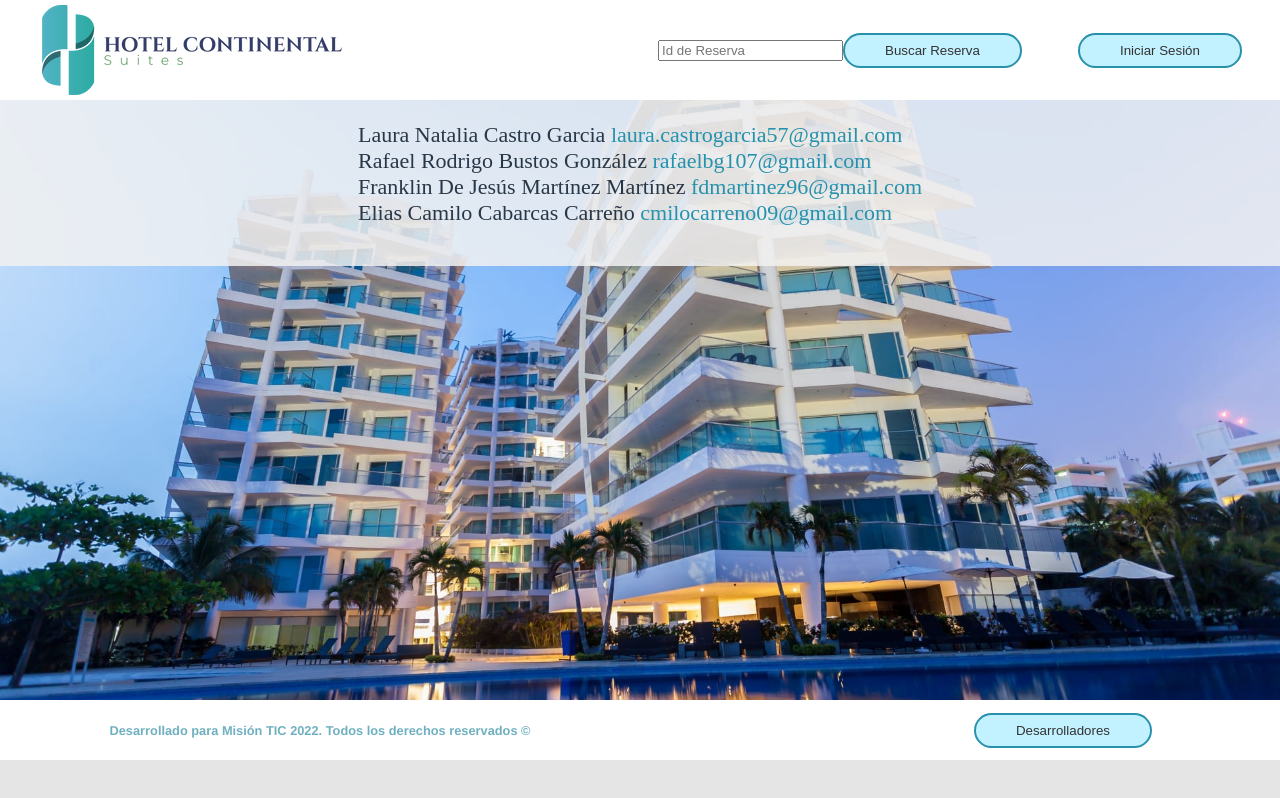
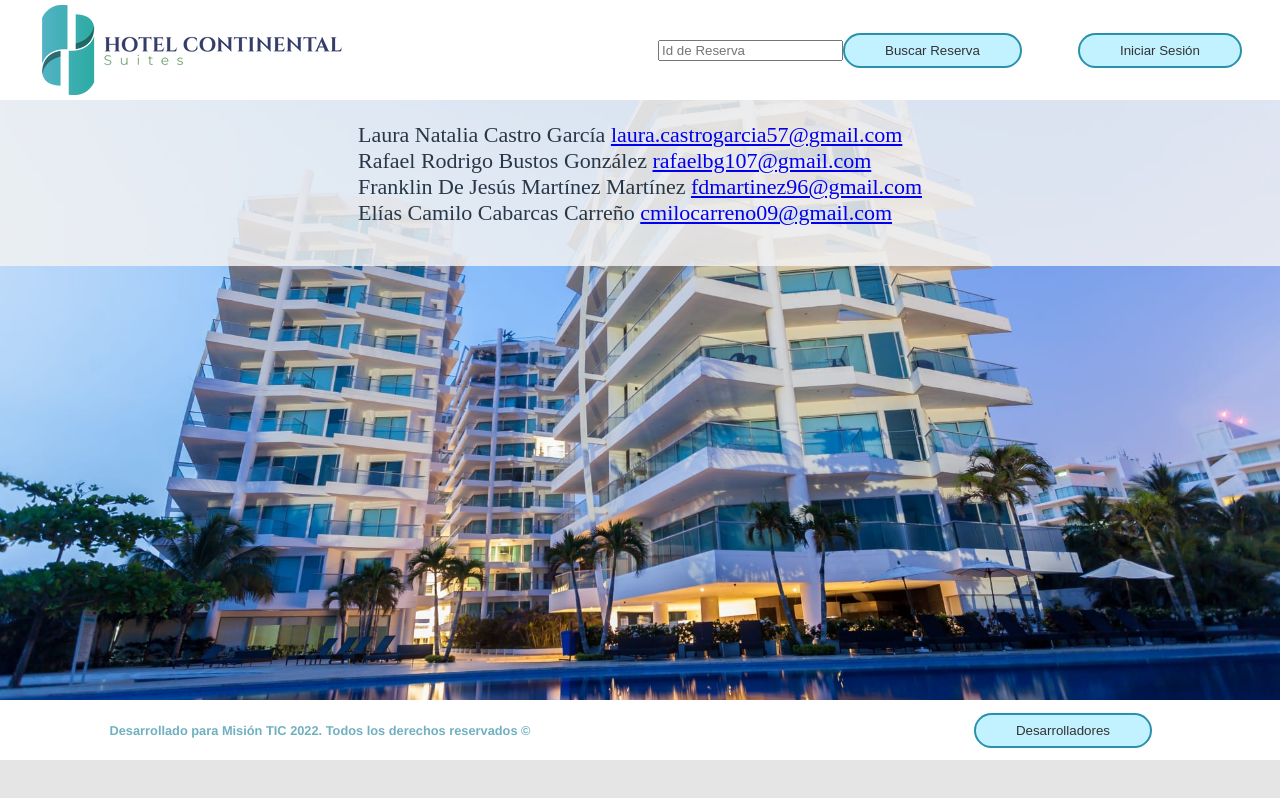
Before and after one commit to Rafaelbg107/hotel-app-13, a Vue app: page /desarrolladores in a window 1280 px wide. Built offline with nearby package versions, Linux system fonts and the light colour scheme.

Commit message:
Link email

```diff
--- a/src/components/verDevs.vue
+++ b/src/components/verDevs.vue
@@ -1,10 +1,10 @@
 <template>
     <div>
         <div id="Ver">
-            <p>Laura Natalia Castro Garcia  <span>laura.castrogarcia57@gmail.com</span><br>
-            Rafael Rodrigo Bustos González  <span>rafaelbg107@gmail.com</span><br>
-            Franklin De Jesús Martínez Martínez <span>fdmartinez96@gmail.com</span><br>
-            Elias Camilo Cabarcas Carreño   <span>cmilocarreno09@gmail.com</span></p><br>
+            <p>Laura Natalia Castro García  <a href="mailto:laura.castrogarcia57@gmail.com">laura.castrogarcia57@gmail.com</a><br>
+            Rafael Rodrigo Bustos González  <a href="mailto: rafaelbg107@gmail.com">rafaelbg107@gmail.com</a><br>
+            Franklin De Jesús Martínez Martínez <a href="mailto:fdmartinez96@gmail.com">fdmartinez96@gmail.com</a><br>
+            Elías Camilo Cabarcas Carreño   <a href="mailto:cmilocarreno09@gmail.com">cmilocarreno09@gmail.com</a></p><br>
         </div>
 
     </div>
```
